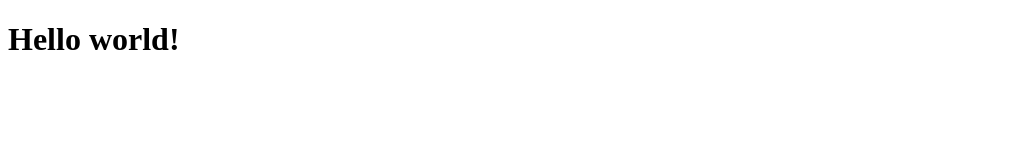
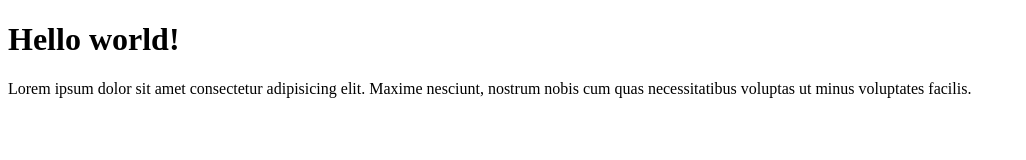
Before and after one commit to theromanov/git-training, a plain HTML site: page index.html in a window 1280 px wide. Shown: the whole page, without its empty margins (0-1026 px from the left). Drawn offline with Linux system fonts and the light colour scheme.

Commit message:
index.html mod

```diff
--- a/index.html
+++ b/index.html
@@ -10,6 +10,8 @@
 <body>
 
     <h1>Hello world!</h1>
+    <p>Lorem ipsum dolor sit amet consectetur adipisicing elit. Maxime nesciunt, nostrum nobis cum quas necessitatibus
+        voluptas ut minus voluptates facilis.</p>
 
     <script type="module" src="js/script.js"> </script>
 </body>
```
